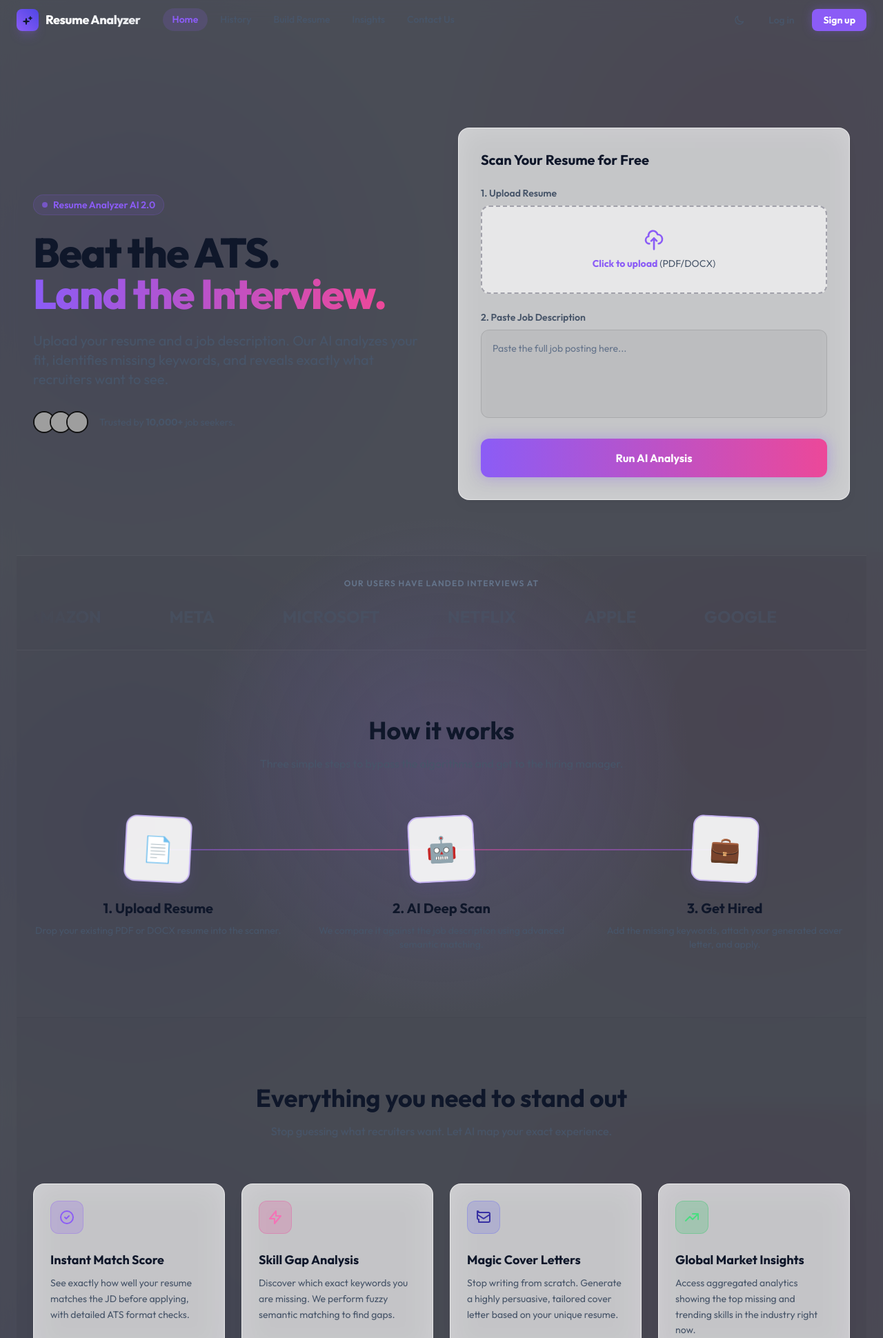
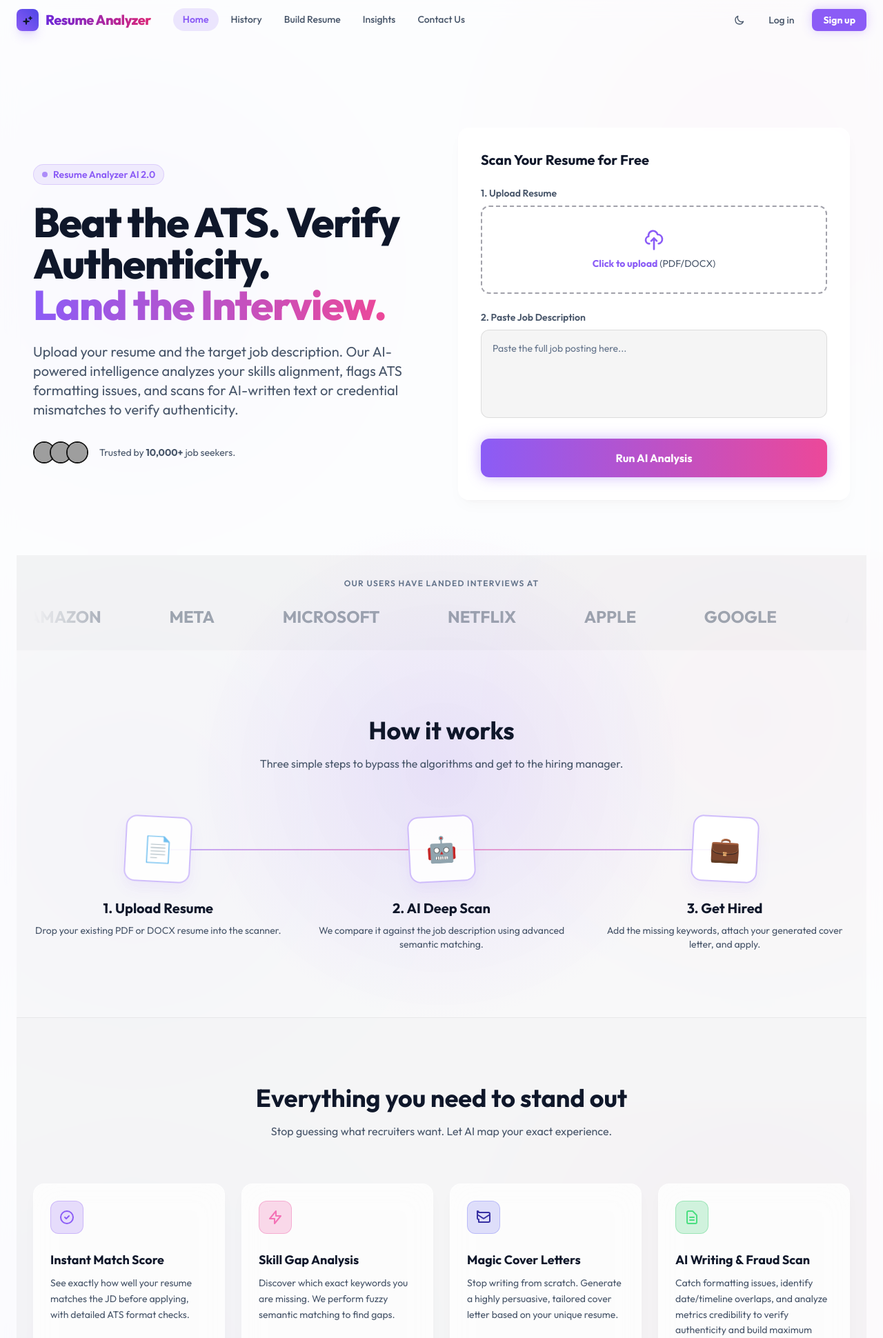
Before and after one commit to bhatiaayan30/Resume_Analyzer, a Django app: page / in a window 1280 px wide. Shown: the top 1940 px of the page at 69% size. Run offline with Django 4.2, Linux system fonts and the light colour scheme; some libraries are stand-ins or nearby versions; grey boxes are pictures that could not be loaded.

Commit message:
Fix bugs

```diff
--- a/templates/analyzer/base.html
+++ b/templates/analyzer/base.html
@@ -283,6 +283,17 @@
         radial-gradient(circle at 85% 30%, rgba(236, 72, 153, 0.15), transparent 40%);
     }
 
+    /* Light Mode Header & Menu Overrides */
+    html.light .site-header {
+      background-color: rgba(255, 255, 255, 0.8) !important;
+      border-bottom-color: rgba(0, 0, 0, 0.08) !important;
+    }
+
+    html.light .site-header .md\:hidden {
+      background-color: rgba(255, 255, 255, 0.95) !important;
+      border-top-color: rgba(0, 0, 0, 0.08) !important;
+    }
+
     /* Tailwind Overrides for Light Mode */
     html.light .text-white { color: #0f172a !important; }
     html.light .text-gray-400, html.light .text-gray-300 { color: #475569 !important; }
@@ -423,6 +434,13 @@
     html.light .bg-blue-600,
     html.light .bg-emerald-600,
     html.light .bg-green-600,
+    html.light .bg-indigo-600,
+    html.light .bg-indigo-500,
+    html.light .bg-pink-600,
+    html.light .bg-pink-500,
+    html.light .bg-purple-600,
+    html.light .bg-rose-600,
+    html.light .bg-rose-500,
     html.light button.bg-gradient-to-r,
     html.light a.bg-gradient-to-r {
         color: #ffffff !important;
@@ -609,7 +667,7 @@
                   <path stroke-linecap="round" stroke-linejoin="round" d="M9.813 15.904L9 21l-.813-5.096L3 15l5.096-.813L9 9l.813 5.096L15 15l-5.187.904zM18 5v6m-3-3h6" />
               </svg>
           </div>
-          <span class="bg-gradient-to-r from-white via-gray-100 to-gray-200 bg-clip-text text-transparent font-black">Resume Analyzer</span>
+          <span class="logo font-black">Resume Analyzer</span>
         </a>
 
         <!-- Desktop Navigation Links -->
--- a/templates/analyzer/landing.html
+++ b/templates/analyzer/landing.html
@@ -100,11 +100,11 @@
                 Resume Analyzer AI 2.0
             </div>
             <h1 class="text-5xl md:text-6xl font-extrabold tracking-tight mb-6 leading-[1.1] animate-fade-in-up">
-                Beat the ATS.<br/>
+                Beat the ATS. Verify Authenticity.<br/>
                 <span class="text-transparent bg-clip-text bg-gradient-to-r from-brand to-pink-500">Land the Interview.</span>
             </h1>
             <p class="text-lg md:text-xl text-gray-400 mb-8 animate-fade-in-up leading-relaxed" style="animation-delay: 0.1s;">
-                Upload your resume and a job description. Our AI analyzes your fit, identifies missing keywords, and reveals exactly what recruiters want to see.
+                Upload your resume and the target job description. Our AI-powered intelligence analyzes your skills alignment, flags ATS formatting issues, and scans for AI-written text or credential mismatches to verify authenticity.
             </p>
             <div class="flex items-center gap-4 text-sm text-gray-400 animate-fade-in-up" style="animation-delay: 0.2s;">
                 <div class="flex -space-x-2">
@@ -274,10 +274,10 @@
                 <!-- Feature 4 -->
                 <div class="feature-card p-6 rounded-2xl">
                     <div class="w-12 h-12 rounded-xl bg-green-500/20 flex items-center justify-center mb-6 border border-green-500/30">
-                        <svg class="w-6 h-6 text-green-400" fill="none" stroke="currentColor" viewBox="0 0 24 24"><path stroke-linecap="round" stroke-linejoin="round" stroke-width="2" d="M13 7h8m0 0v8m0-8l-8 8-4-4-6 6"></path></svg>
+                        <svg class="w-6 h-6 text-green-400" fill="none" stroke="currentColor" viewBox="0 0 24 24"><path stroke-linecap="round" stroke-linejoin="round" stroke-width="2" d="M9 12h6m-6 4h6m2 5H7a2 2 0 01-2-2V5a2 2 0 012-2h5.586a1 1 0 01.707.293l5.414 5.414a1 1 0 01.293.707V19a2 2 0 01-2 2z"></path></svg>
                     </div>
-                    <h3 class="text-lg font-bold mb-2 text-white">Global Market Insights</h3>
-                    <p class="text-gray-400 text-sm leading-relaxed">Access aggregated analytics showing the top missing and trending skills in the industry right now.</p>
+                    <h3 class="text-lg font-bold mb-2 text-white">AI Writing & Fraud Scan</h3>
+                    <p class="text-gray-400 text-sm leading-relaxed">Catch formatting issues, identify date/timeline overlaps, and analyze metrics credibility to verify authenticity and build maximum trust.</p>
                 </div>
             </div>
         </div>
```
Also changed, not shown: other parts of templates/analyzer/base.html (+40 -0 lines), templates/analyzer/index.html (+0 -28 lines).
